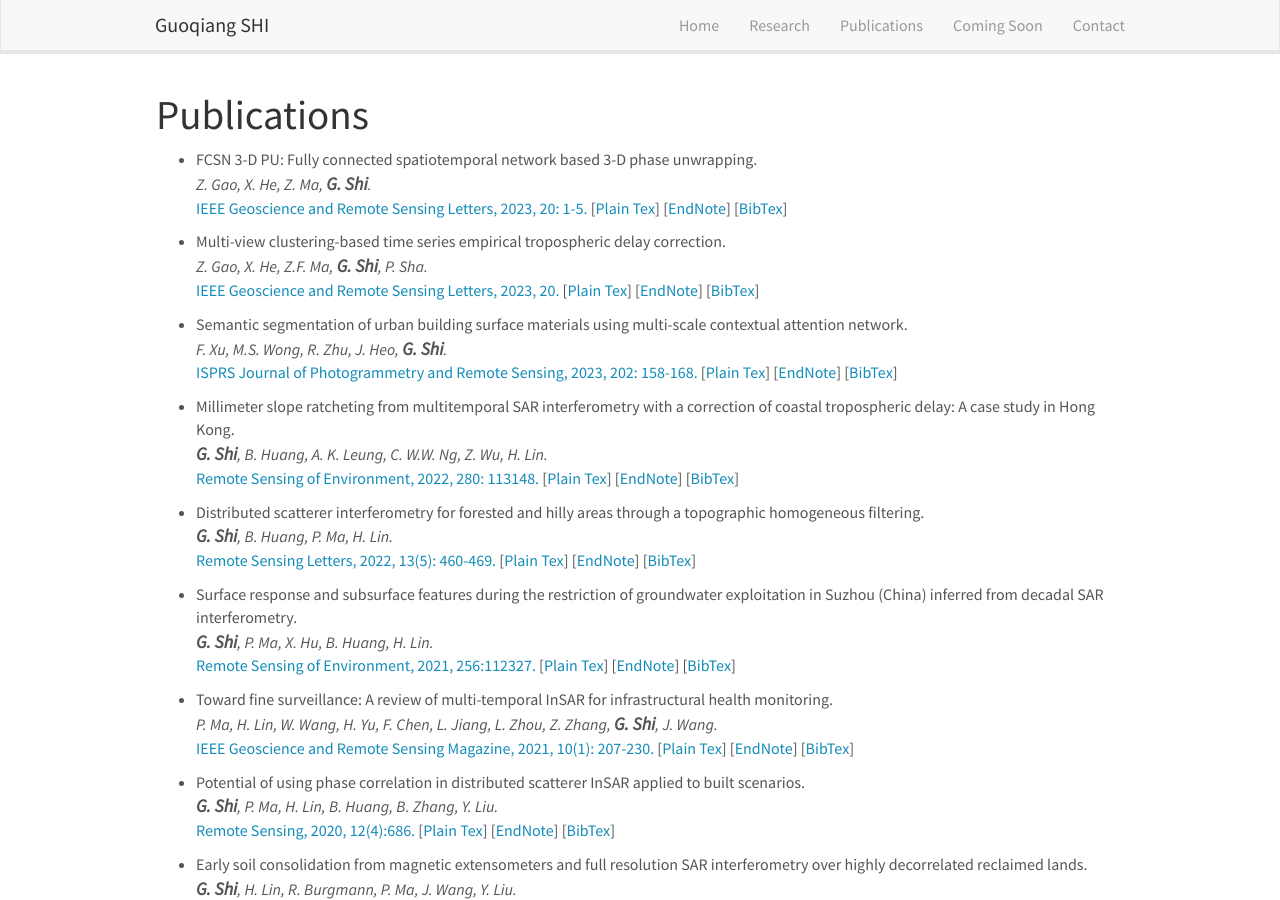
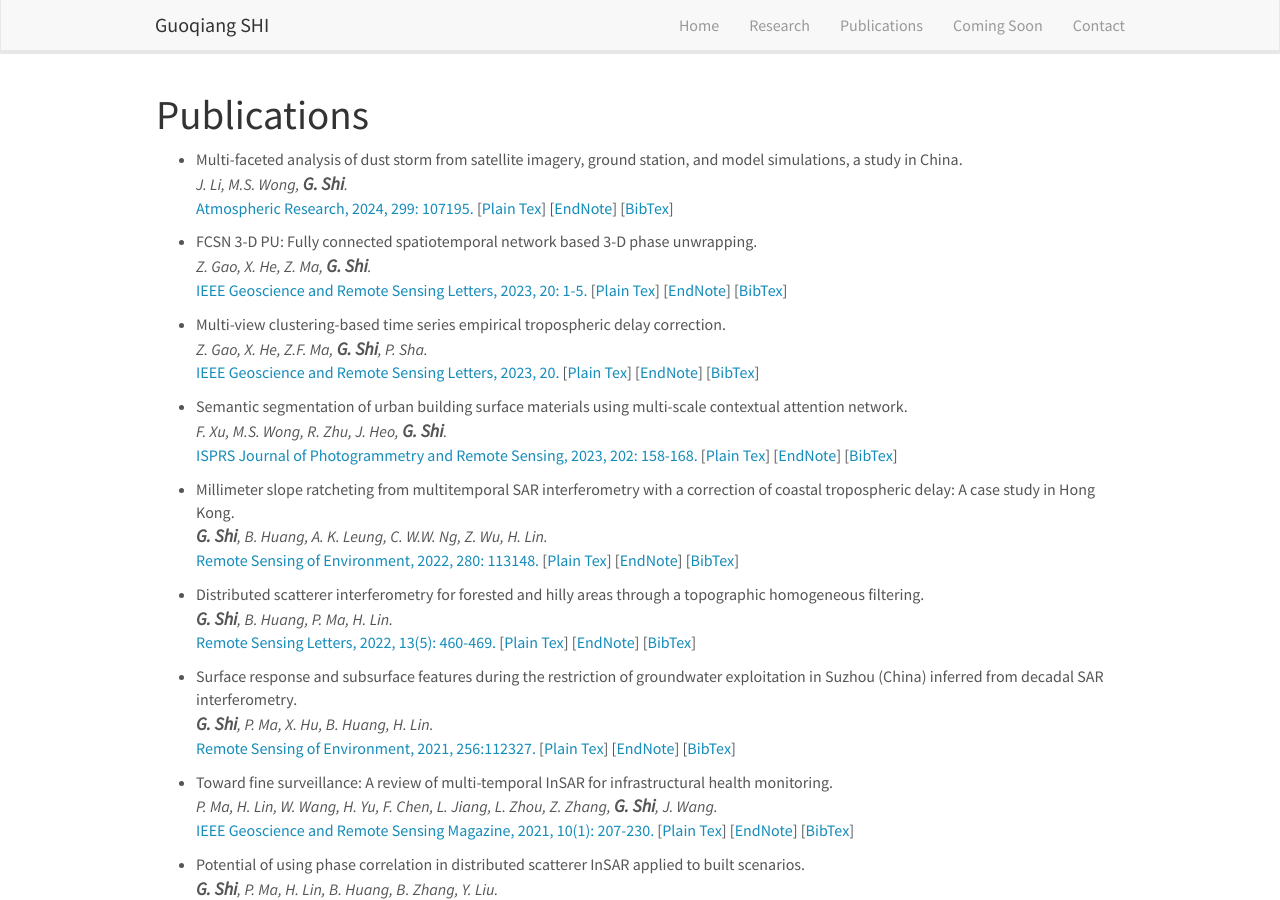
Before and after one commit to guoqiangshi/guoqiangshi.github.io, a Jekyll site: the page publications.html, which Jekyll copies as it is, in a window 1280 px wide and 900 px high. Built offline with Jekyll 4.4.1, drawn with Linux system fonts in a browser that asks for light colours; nearby versions of some CDN libraries; library files that are not in the unit come from our copies.

Commit message:
Update publications.html

```diff
--- a/publications.html
+++ b/publications.html
@@ -67,6 +67,15 @@
 
 <div class="largefont">
 <ul>
+
+<li>
+    <p>Multi-faceted analysis of dust storm from satellite imagery, ground station, and model simulations, a study in China. <br />
+  <em>J. Li, M.S. Wong, <span class="mqq">G. Shi</span>. </em><br /><a href="https://www.sciencedirect.com/science/article/abs/pii/S0169809523005926">Atmospheric Research, 2024, 299: 107195.</a>
+	    [<a href="paper_info/1FCSN_plaintex.txt">Plain Tex</a>]
+	    [<a href="paper_info/1FCSNscholar.enw">EndNote</a>]
+	    [<a href="paper_info/1FCSN_bib.txt">BibTex</a>]</p>
+  </li>
+
   <li>
     <p>FCSN 3-D PU: Fully connected spatiotemporal network based 3-D phase unwrapping. <br />
   <em>Z. Gao, X. He, Z. Ma, <span class="mqq">G. Shi</span>. </em><br /><a href="https://ieeexplore.ieee.org/abstract/document/10068199">IEEE Geoscience and Remote Sensing Letters, 2023, 20: 1-5.</a>
```
